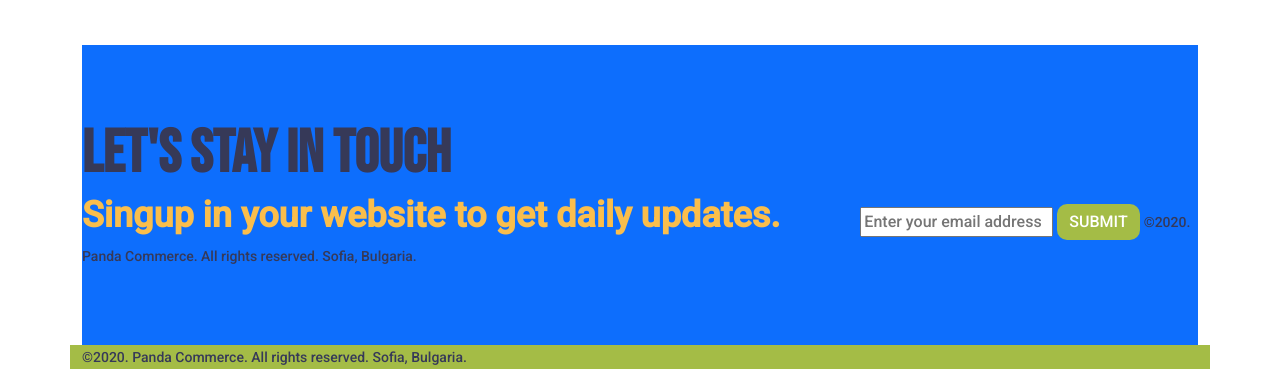
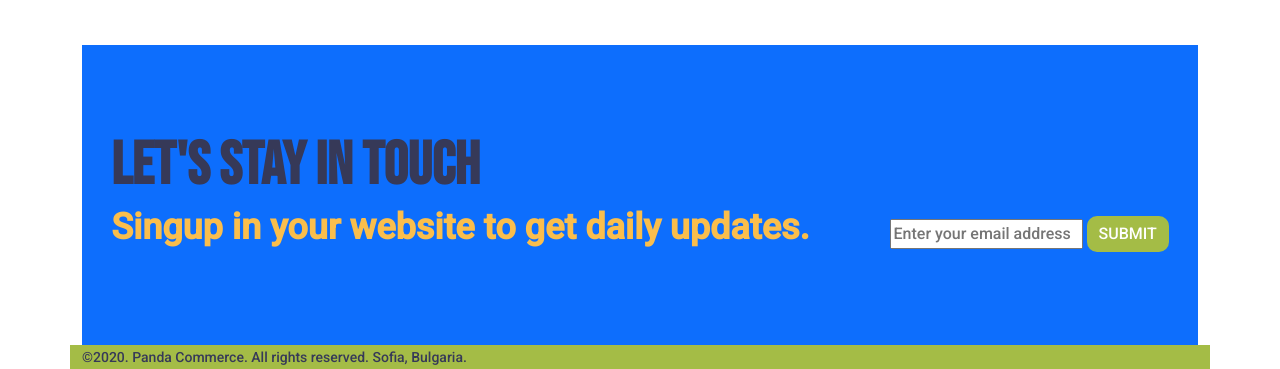
Before and after one commit to Faisal-Ahmed-Tonoy/responsive-assignment, a plain HTML site: page index.html in a window 1280 px wide. Shown: the part 2573-2942 px from the top of the page. Drawn offline with nearby package versions, Linux system fonts and the light colour scheme.

Commit message:
ten  commit

```diff
--- a/index.html
+++ b/index.html
@@ -199,7 +199,7 @@
                     <h5>Singup in your website to get daily updates.</h5>
                     <input type="text" placeholder="Enter your email address">
                     <button class="btn btn-warning">SUBMIT</button>
-                    <small> ©2020. Panda Commerce. All rights reserved. Sofia, Bulgaria. </small>
+
 
 
                 </div>
```
